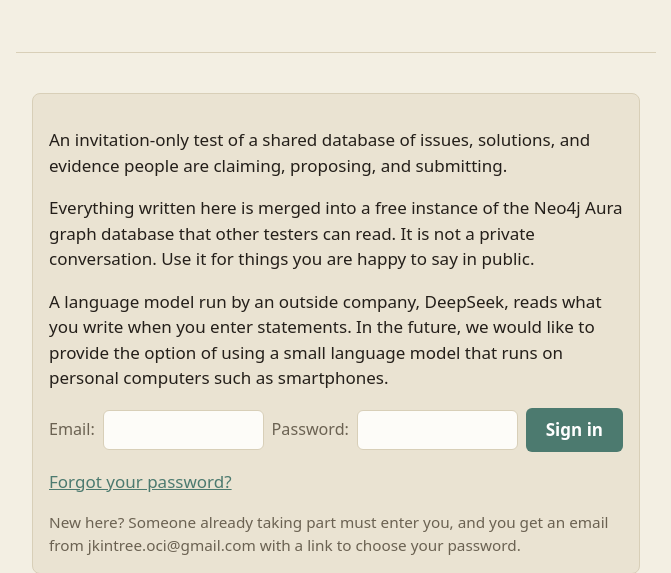
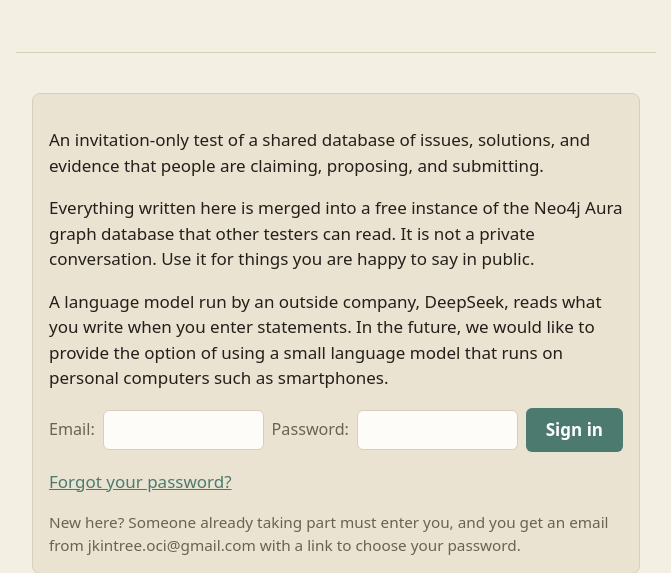
Before and after one commit to Jkintree2/open-collective-intelligence-demo, a Python web app: template app/templates/sign_in.html in a window 1280 px wide. Shown: the top 573 px of the page, without its empty margins (304-975 px from the left). Run offline with Jinja, Linux system fonts and the light colour scheme; the template is opened without the code that fills it, so the values that code supplies are empty.

Commit message:
Correct wording in sign-in page description

```diff
--- a/app/templates/sign_in.html
+++ b/app/templates/sign_in.html
@@ -4,7 +4,7 @@
 {% block content %}
 <section class="card gate">
   <h1>{{ site_name }}</h1>
-  <p>An invitation-only test of a shared database of issues, solutions, and evidence people are claiming, proposing, and submitting.</p>
+  <p>An invitation-only test of a shared database of issues, solutions, and evidence that people are claiming, proposing, and submitting.</p>
   {% include "_record_notice.html" %}
   {% if message %}<p class="notice" role="alert">{{ message }}</p>{% endif %}
   <form method="post" action="/sign-in">
```
